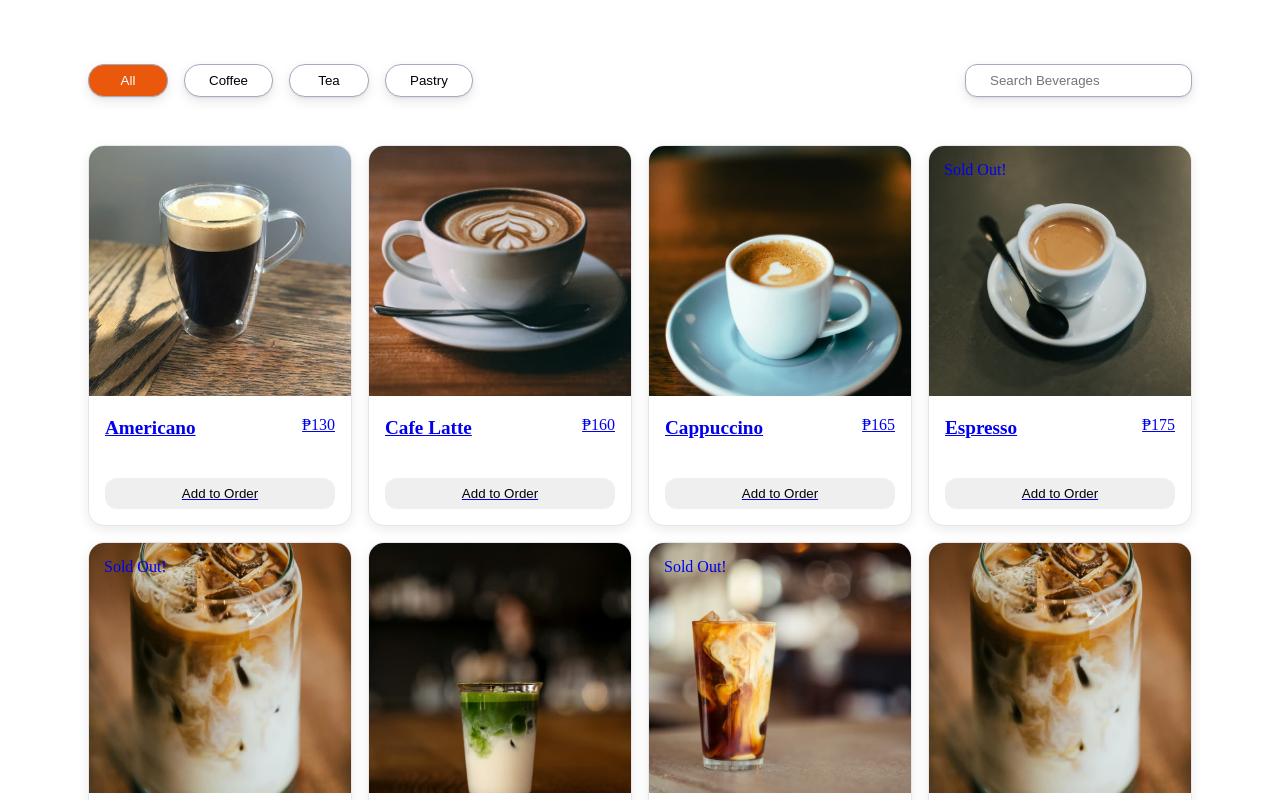
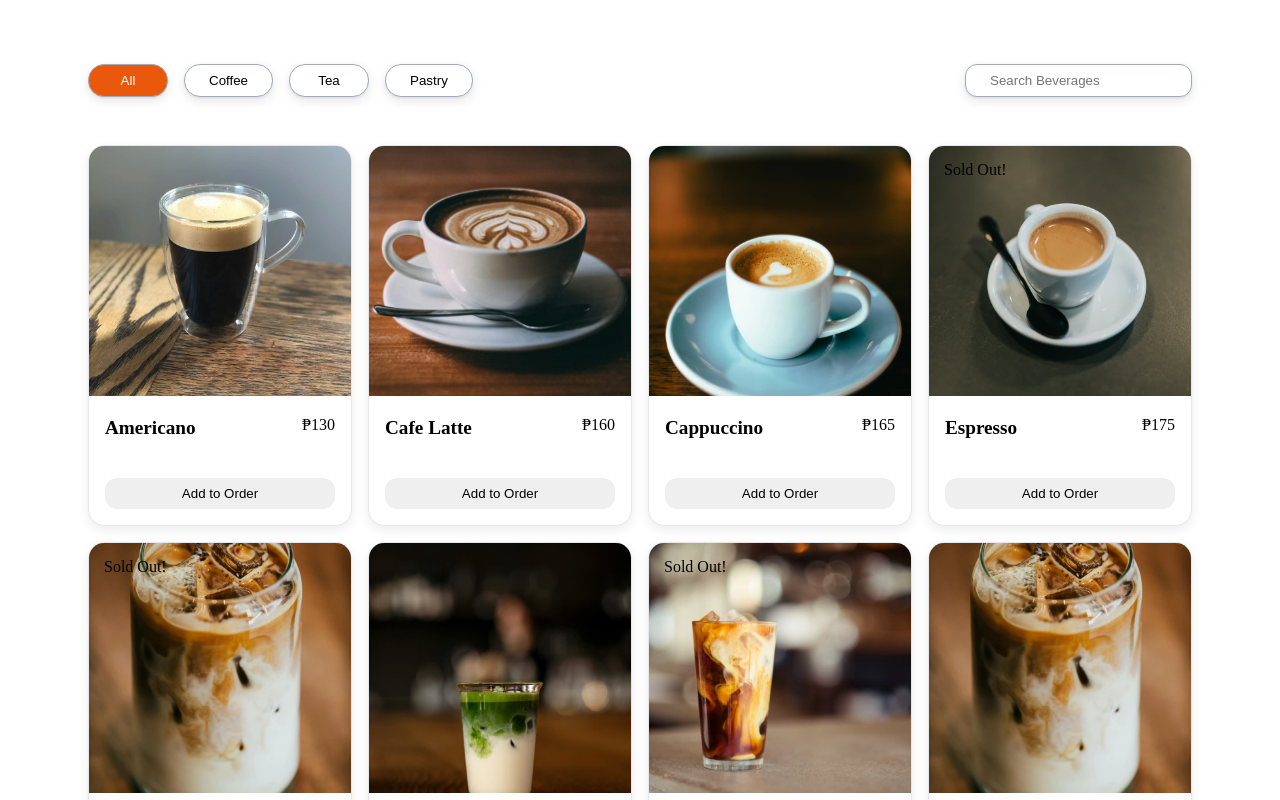
Before and after one commit to eneriofedericotejano-spec/Cafe, a React (Vite) app: page /menu in a window 1280 px wide. Shown: the top 800 px of the page. Built offline with nearby package versions, Linux system fonts and the light colour scheme.

Commit message:
style(menu): remove default link color and underline on card links

```diff
--- a/src/Pages/MenuList/MenuList.css
+++ b/src/Pages/MenuList/MenuList.css
@@ -60,3 +60,8 @@
     box-shadow 0.2s,
     transform 0.2s;
 }
+
+.card-link {
+    text-decoration: none;
+  color: inherit;
+}
```
